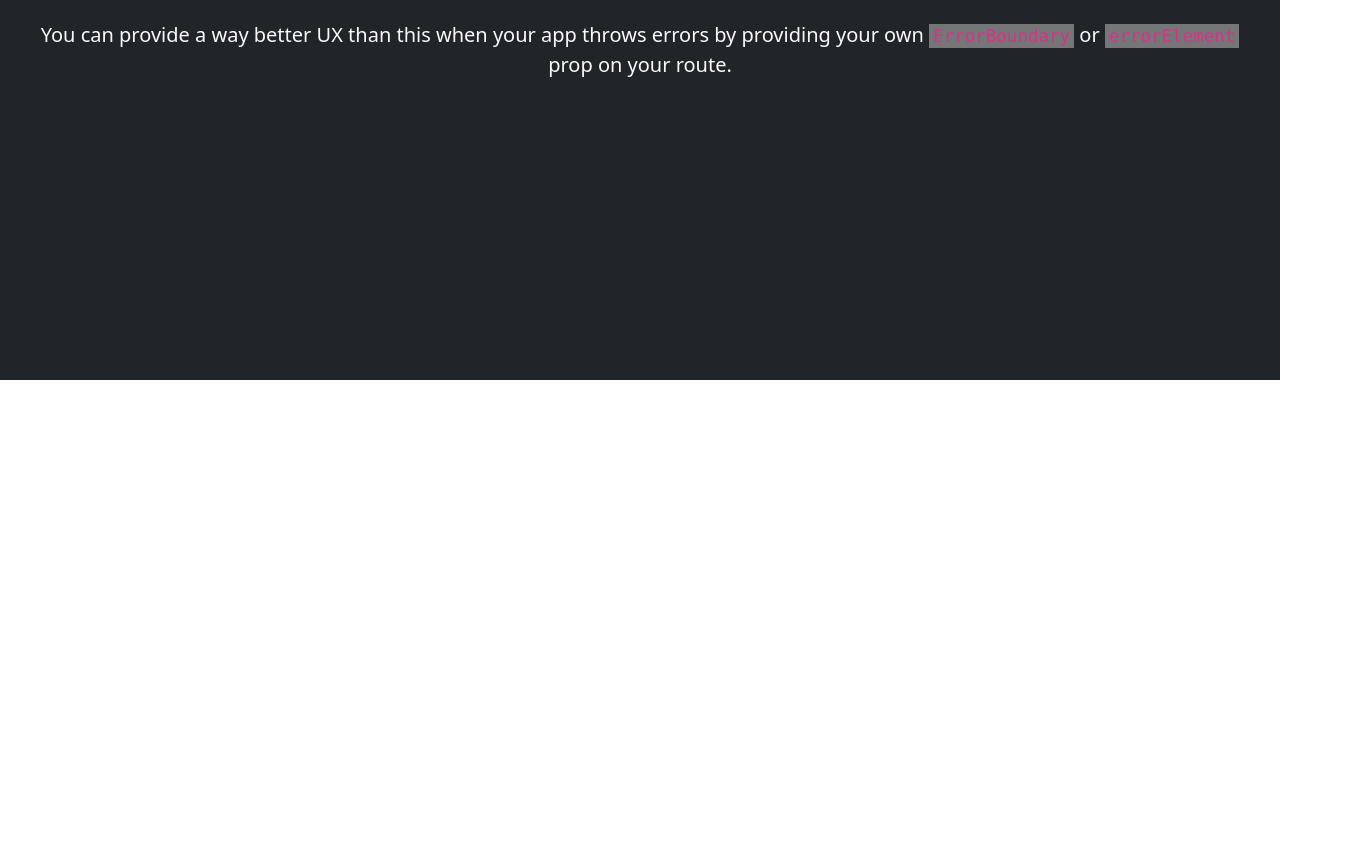
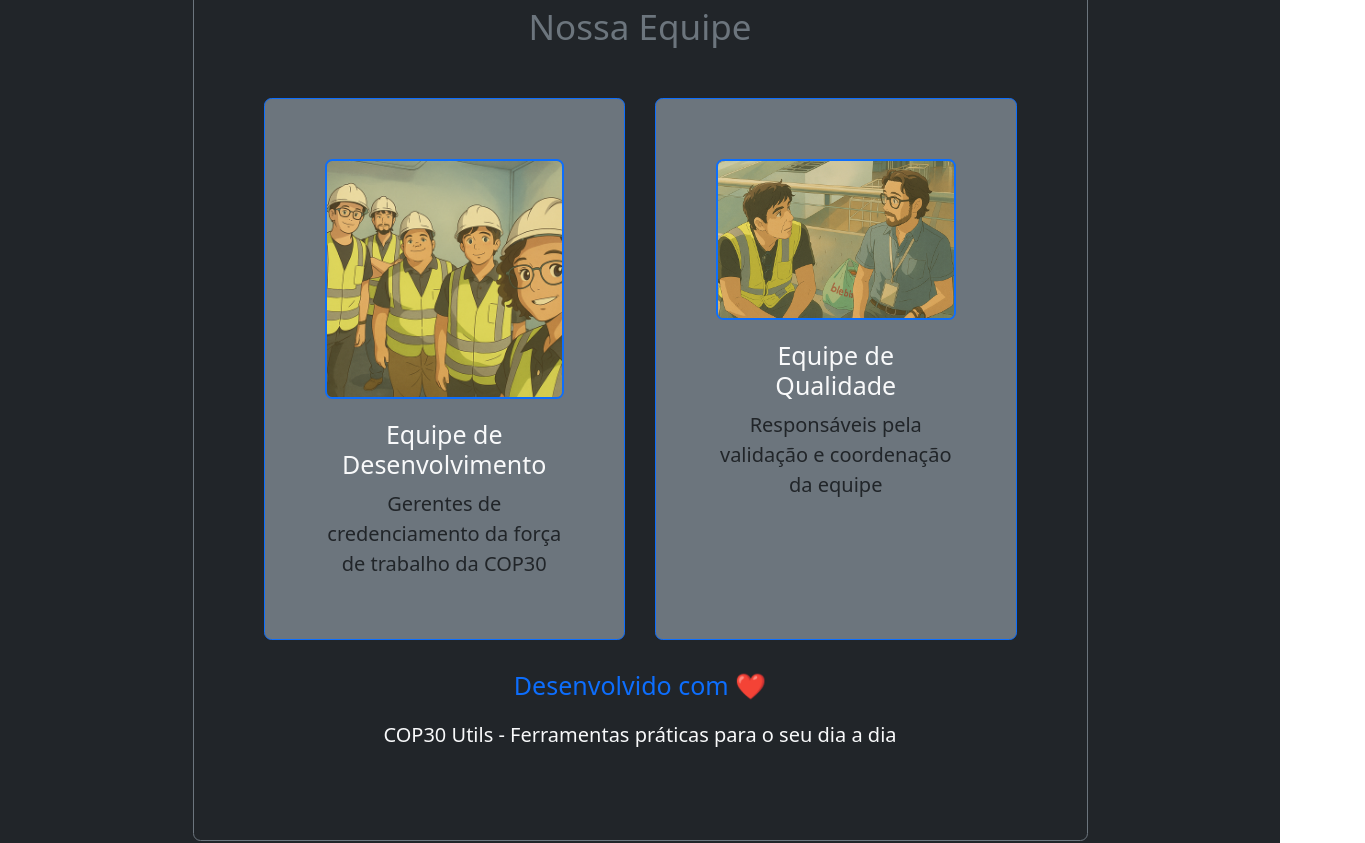
Before and after one commit to cleytonmuto/cop30utils, a React (Vite) app: page /about in a window 1280 px wide. Before the commit this address had no page. Shown: the part 420-1263 px from the top of the page, 1365 px wide, since content can reach past the window. Before the commit the page ends 800 px from the top, so only its background shows below. Built offline with nearby package versions, Linux system fonts and the light colour scheme.

Commit message:
feat: about page added

```diff
--- a/src/App.tsx
+++ b/src/App.tsx
@@ -52,6 +52,9 @@ function App() {
                             <Link className="nav-link" to="/validate-email">
                                 Validar E-mail
                             </Link>
+                            <Link className="nav-link" to="/about">
+                                Sobre
+                            </Link>
                         </div>
                     </div>
                 </div>
--- a/src/main.tsx
+++ b/src/main.tsx
@@ -16,6 +16,7 @@ import SplitNames from './pages/SplitNames';
 import DetectRepeats from './pages/DetectRepeats';
 import FormatPhone from './pages/FormatPhone';
 import ValidateEmail from './pages/ValidateEmail';
+import About from './pages/About';
 
 const router = createBrowserRouter([
     {
@@ -33,6 +34,7 @@ const router = createBrowserRouter([
             { path: 'detect-repeats', element: <DetectRepeats /> },
             { path: 'format-phone', element: <FormatPhone /> },
             { path: 'validate-email', element: <ValidateEmail /> },
+            { path: 'about', element: <About /> },
         ],
     },
 ]);
--- /dev/null
+++ b/src/pages/About.tsx
@@ -0,0 +1,90 @@
+import team1 from '../assets/team1.png';
+import team2 from '../assets/team2.png';
+
+function About() {
+    return (
+        <>
+            <div className="container-fluid">
+                <div className="row justify-content-center">
+                    <div className="col-12 col-lg-10">
+                        <div className="card bg-dark text-light border-secondary mb-4">
+                            <div className="card-body p-4">
+                                <h1 className="text-center mb-4 text-primary">Sobre o COP30 Utils</h1>
+                                <p className="lead text-center mb-4">
+                                    Uma coleção de ferramentas úteis para processamento de dados e validação.
+                                </p>
+
+                                <div className="row mb-4">
+                                    <div className="col-12">
+                                        <h3 className="text-center mb-3 text-secondary">Nossa Equipe</h3>
+                                    </div>
+                                </div>
+
+                                <div className="row g-4 mb-4">
+                                    <div className="col-12 col-md-6">
+                                        <div className="card bg-secondary border-primary h-100">
+                                            <div className="card-body text-center p-3">
+                                                <img
+                                                    src={team2}
+                                                    alt="Equipe 1"
+                                                    className="img-fluid rounded mb-3"
+                                                    style={{
+                                                        maxHeight: '300px',
+                                                        objectFit: 'cover',
+                                                        width: '100%',
+                                                        border: '2px solid #0d6efd'
+                                                    }}
+                                                />
+                                                <h5 className="card-title text-light">Equipe de Desenvolvimento</h5>
+                                                <p className="card-text text-light-50">
+                                                    Gerentes de credenciamento da força de trabalho da COP30
+                                                </p>
+                                            </div>
+                                        </div>
+                                    </div>
+
+                                    <div className="col-12 col-md-6">
+                                        <div className="card bg-secondary border-primary h-100">
+                                            <div className="card-body text-center p-3">
+                                                <img
+                                                    src={team1}
+                                                    alt="Equipe 2"
+                                                    className="img-fluid rounded mb-3"
+                                                    style={{
+                                                        maxHeight: '300px',
+                                                        objectFit: 'cover',
+                                                        width: '100%',
+                                                        border: '2px solid #0d6efd'
+                                                    }}
+                                                />
+                                                <h5 className="card-title text-light">Equipe de Qualidade</h5>
+                                                <p className="card-text text-light-50">
+                                                    Responsáveis pela validação e coordenação da equipe
+                                                </p>
+                                            </div>
+                                        </div>
+                                    </div>
+                                </div>
+
+
+
+                                <div className="row mt-4">
+                                    <div className="col-12">
+                                        <div className="text-center">
+                                            <h5 className="text-primary mb-3">Desenvolvido com ❤️</h5>
+                                            <p className="text-light-50">
+                                                COP30 Utils - Ferramentas práticas para o seu dia a dia
+                                            </p>
+                                        </div>
+                                    </div>
+                                </div>
+                            </div>
+                        </div>
+                    </div>
+                </div>
+            </div>
+        </>
+    );
+}
+
+export default About;
--- a/src/pages/Home.tsx
+++ b/src/pages/Home.tsx
@@ -43,6 +43,9 @@ function Home() {
                 <li>
                     <Link to="/validate-email">Validar E-mail</Link>
                 </li>
+                <li>
+                    <Link to="/about">Sobre</Link>
+                </li>
             </ul>
         </div>
     );
```
Also changed, not shown: src/assets/team1.png (added), src/assets/team2.png (added).
